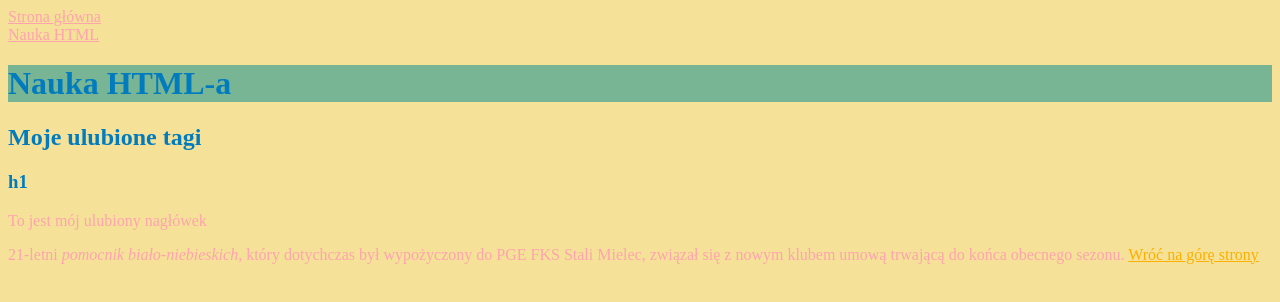
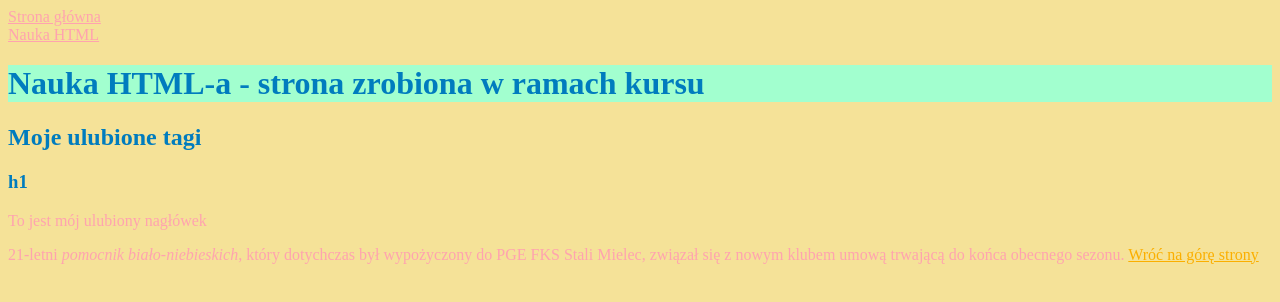
Before and after one commit to kacper-grudzinski/homepage, a plain HTML site: page nauka-html.html in a window 1280 px wide. Drawn offline with Linux system fonts and the light colour scheme.

Commit message:
new heading content and colors

```diff
--- a/nauka-html.html
+++ b/nauka-html.html
@@ -19,7 +19,7 @@
 
     <main>
         <header id="TOP">
-            <h1>Nauka HTML-a</h1>
+            <h1>Nauka HTML-a - strona zrobiona w ramach kursu</h1>
         </header>
         <section id="notatki">
             <h2>Moje ulubione tagi</h2>
--- a/style.css
+++ b/style.css
@@ -27,7 +27,7 @@ footer{
 }
 
 #TOP {
-    background: #77b595;
+    background: #a2ffcf;
 }
 
 a {
```
